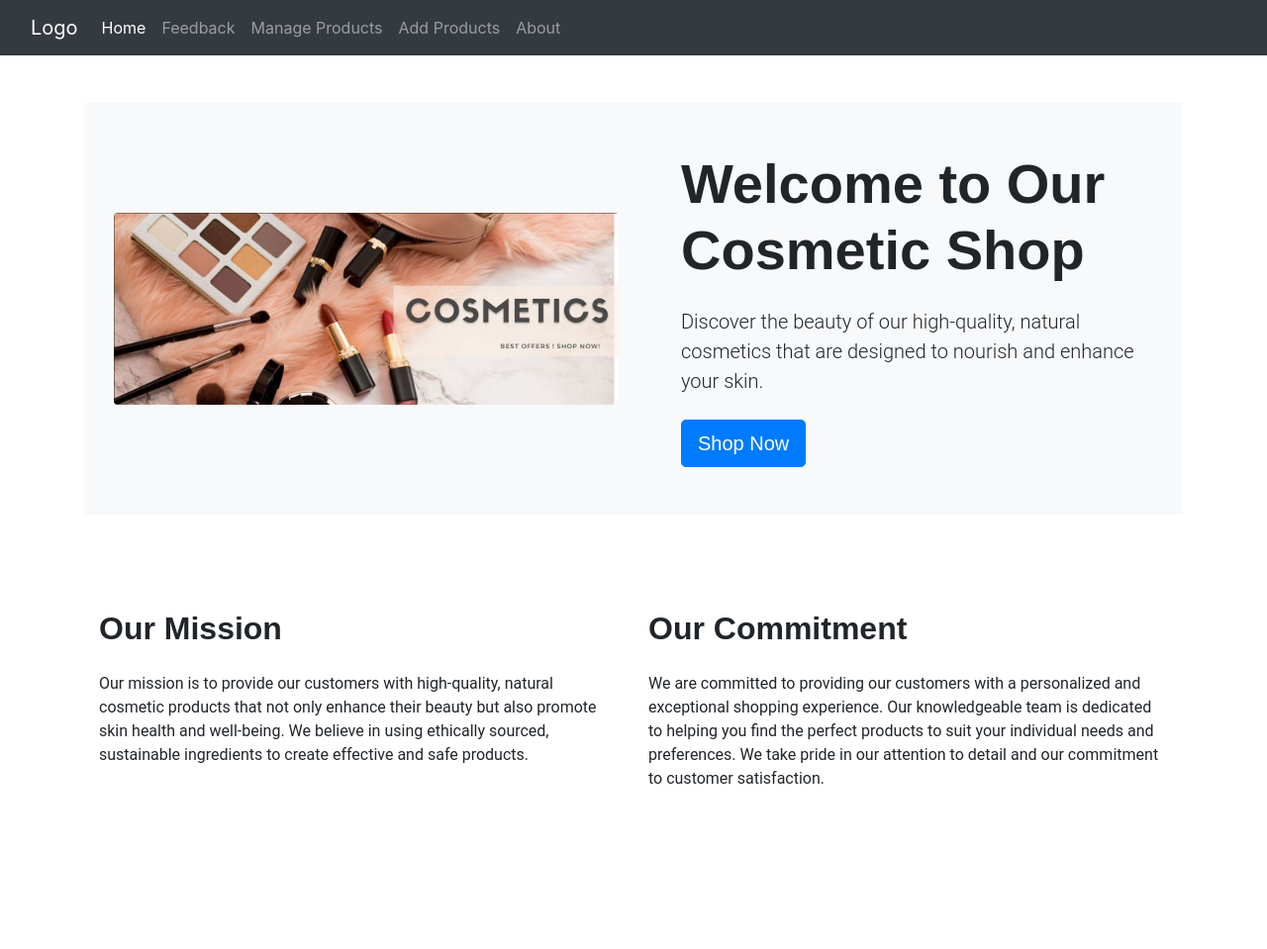
After one commit to MateenSeddiqi/Online-cosmetic-shop, a Django app: page /aboutPage/ in a window 1280 px wide. The commit adds this page. Shown: the whole page at 99% size. Run offline with Django 5.2, Linux system fonts and the light colour scheme.

Commit message:
about page added

```diff
--- /dev/null
+++ b/products/templates/about.html
@@ -0,0 +1,38 @@
+{% extends 'base.html' %}
+{% load static %}
+
+{% block content %}
+    <div class="container-fluid bg-light py-5 mt-5">
+        <div class="container">
+            <div class="row align-items-center">
+                <div class="col-lg-6">
+                    <img src="{% static 'products/images/about.jpg' %}" alt="About Hero" class="img-fluid rounded">
+                </div>
+                <div class="col-lg-6 pl-lg-5">
+                    <h1 class="display-4 font-weight-bold mb-4" style="font-family: 'Montserrat', sans-serif;">Welcome to Our Cosmetic Shop</h1>
+                    <p class="lead mb-4" style="font-family: 'Roboto', sans-serif;">
+                        Discover the beauty of our high-quality, natural cosmetics that are designed to nourish and enhance your skin.
+                    </p>
+                    <a href="{% url 'home' %}" class="btn btn-primary btn-lg" style="font-family: 'Montserrat', sans-serif;">Shop Now</a>
+                </div>
+            </div>
+        </div>
+    </div>
+
+    <div class="container my-5 py-5 bg-white" style="border-radius: 10px;">
+        <div class="row">
+            <div class="col-lg-6 mb-5">
+                <h2 class="font-weight-bold mb-4" style="font-family: 'Montserrat', sans-serif;">Our Mission</h2>
+                <p style="font-family: 'Roboto', sans-serif;">
+                    Our mission is to provide our customers with high-quality, natural cosmetic products that not only enhance their beauty but also promote skin health and well-being. We believe in using ethically sourced, sustainable ingredients to create effective and safe products.
+                </p>
+            </div>
+            <div class="col-lg-6 mb-5">
+                <h2 class="font-weight-bold mb-4" style="font-family: 'Montserrat', sans-serif;">Our Commitment</h2>
+                <p style="font-family: 'Roboto', sans-serif;">
+                    We are committed to providing our customers with a personalized and exceptional shopping experience. Our knowledgeable team is dedicated to helping you find the perfect products to suit your individual needs and preferences. We take pride in our attention to detail and our commitment to customer satisfaction.
+                </p>
+            </div>
+        </div>
+    </div>
+{% endblock %}
--- a/products/templates/navbar.html
+++ b/products/templates/navbar.html
@@ -19,7 +19,7 @@
             <a class="nav-link" href="{% url 'addProduct' %}">Add Products</a>
           </li>
           <li class="nav-item">
-            <a class="nav-link" href="#">About</a>
+            <a class="nav-link" href="{% url 'aboutPage' %}">About</a>
           </li>
         </ul>
       </div>
--- a/products/urls.py
+++ b/products/urls.py
@@ -13,6 +13,7 @@ urlpatterns = [
     path('addProduct/', views.addProduct, name='addProduct'),
     path('updateProduct/<int:pk>/', views.updateProduct, name='updateProduct'),
     path('deleteProduct/<int:pk>/', views.deleteProduct, name='deleteProduct'),
+    path('aboutPage/', views.aboutPage, name='aboutPage'),
 ]
 
 if settings.DEBUG:
--- a/products/views.py
+++ b/products/views.py
@@ -72,3 +72,7 @@ def updateProduct(request, pk):
         form = ProductForm(instance=product)
 
     return render(request, 'updateProduct.html', {'form': form})
+
+
+def aboutPage(request):
+    return render(request, 'about.html', {})
```
Also changed, not shown: db.sqlite3, media/products/images/fashion.jpg (added), media/products/images/makeup.jpg (added), products/static/products/images/about.jpg (added).
